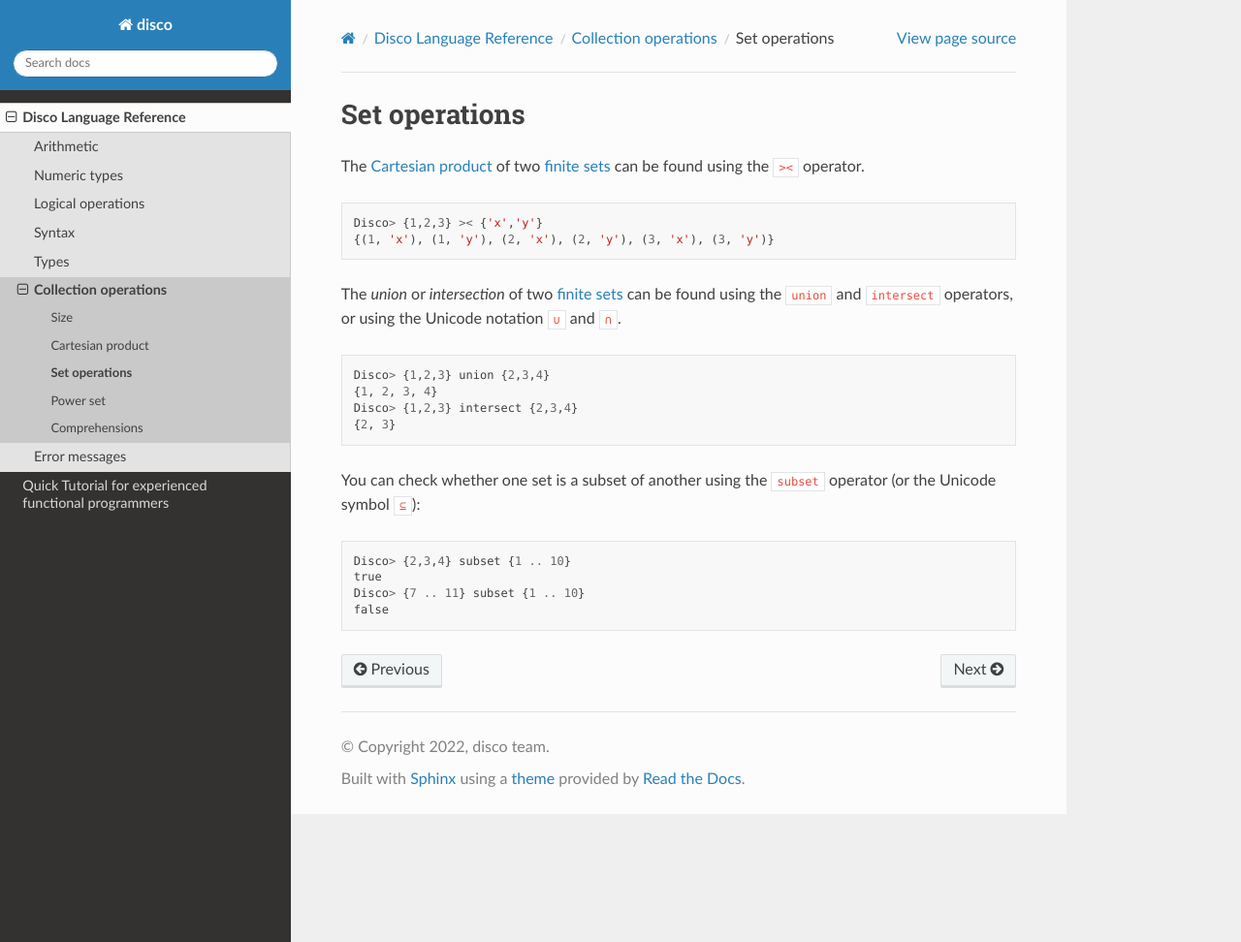
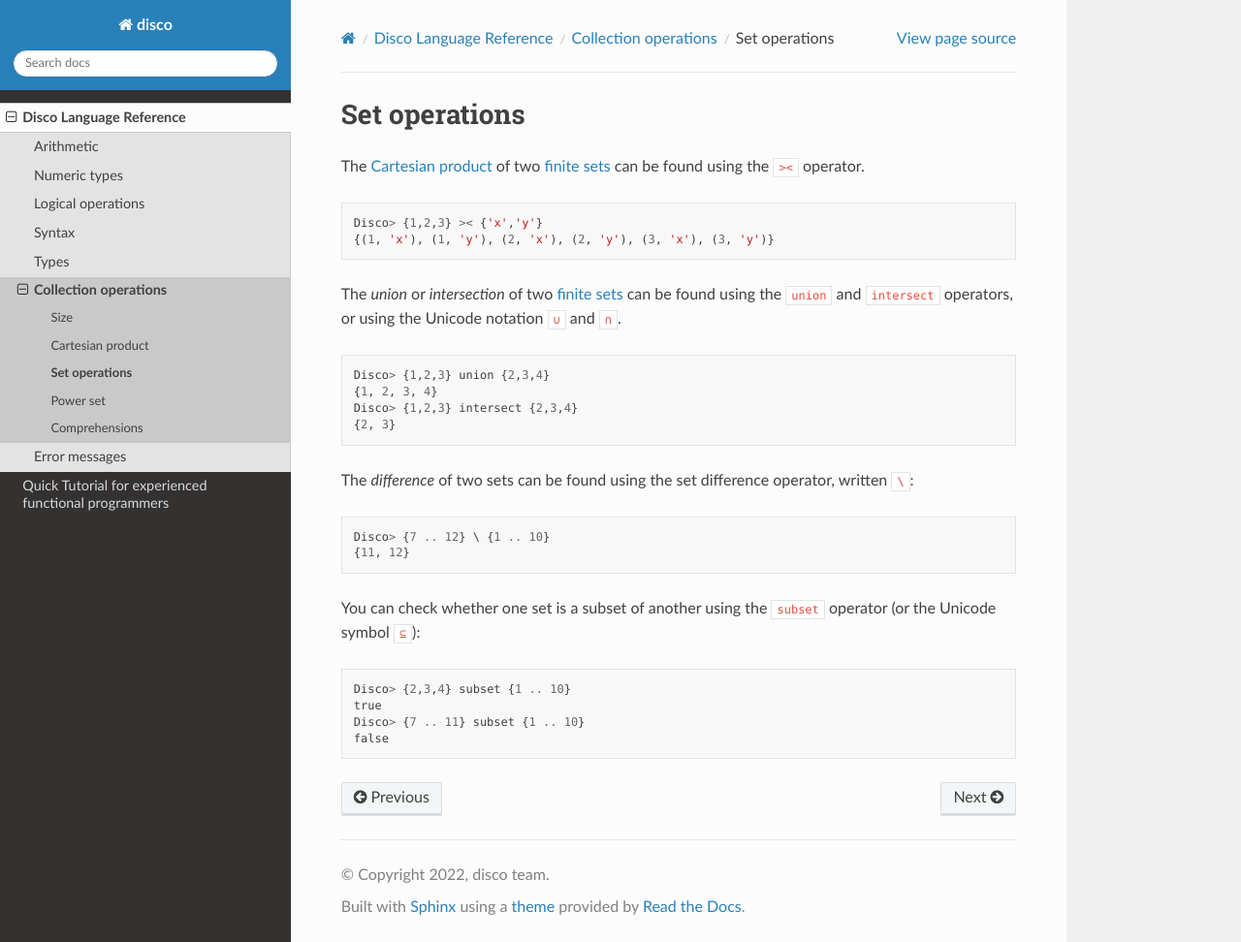
Before and after one commit to disco-lang/disco, a Sphinx documentation site: the page built from docs/reference/set-ops.rst, in a window 1280 px wide and 972 px high. Shown: the whole window at 97% size. Built offline with Sphinx 7.4.7 and the Read the Docs theme 2.0.0, drawn with Linux system fonts in a browser that asks for light colours; pages that are not in the unit, such as notebooks, are missing from menus.

Commit message:
mention set difference operator

```diff
--- a/docs/reference/set-ops.rst
+++ b/docs/reference/set-ops.rst
@@ -20,6 +20,14 @@
    Disco> {1,2,3} intersect {2,3,4}
    {2, 3}
 
+The *difference* of two sets can be found using the set difference
+operator, written ``\``:
+
+::
+
+   Disco> {7 .. 12} \ {1 .. 10}
+   {11, 12}
+
 You can check whether one set is a subset of another using the
 ``subset`` operator (or the Unicode symbol ``⊆``):
 
--- a/docs/reference/set.rst
+++ b/docs/reference/set.rst
@@ -57,4 +57,4 @@
 
 Sets support various operations, including :doc:`size <size>`,
 :doc:`union <set-ops>`, :doc:`intersection <set-ops>`,
-:doc:`subset <set-ops>`, and :doc:`power set <power>`.
+:doc:`difference <set-ops>`, :doc:`subset <set-ops>`, and :doc:`power set <power>`.
```
